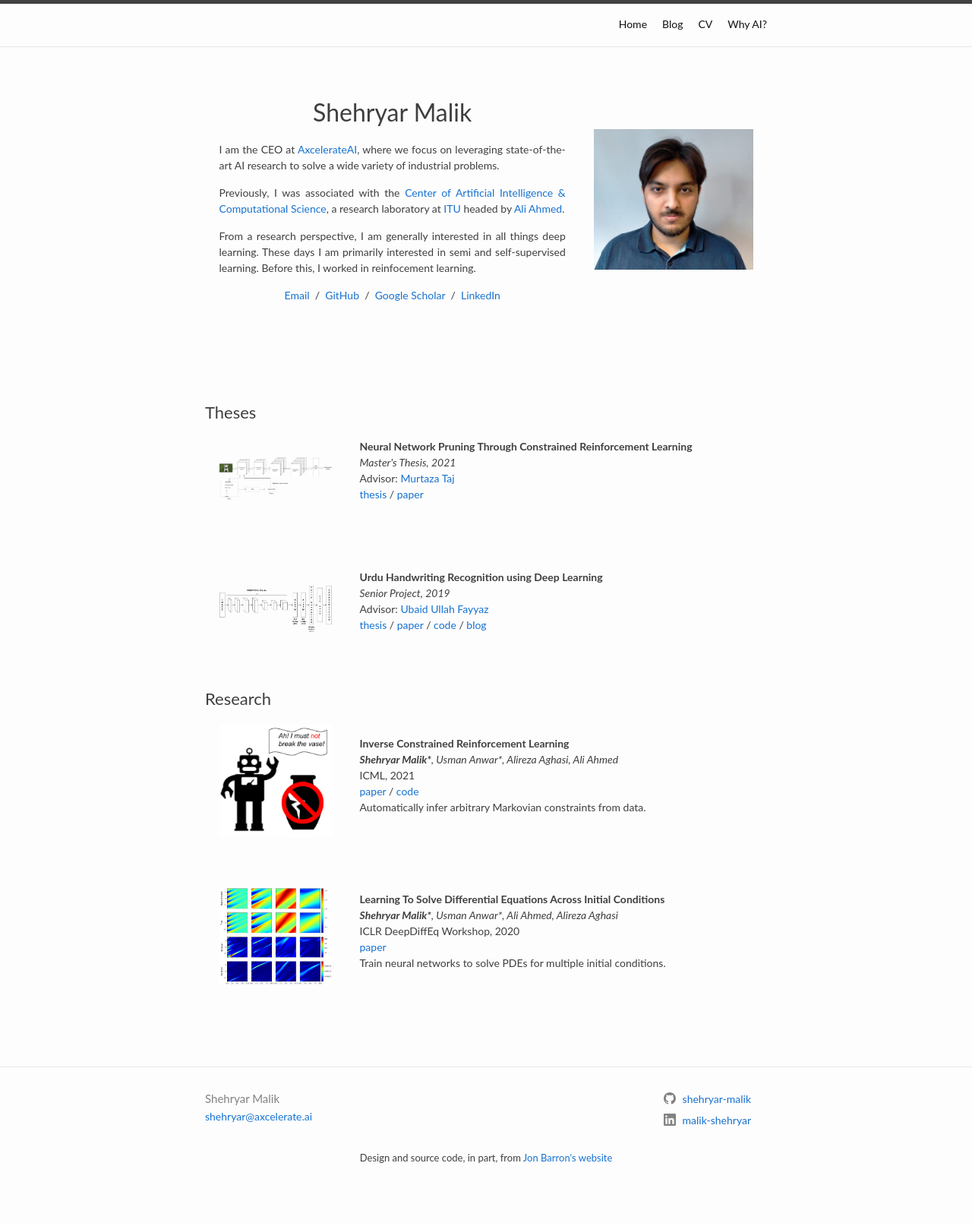
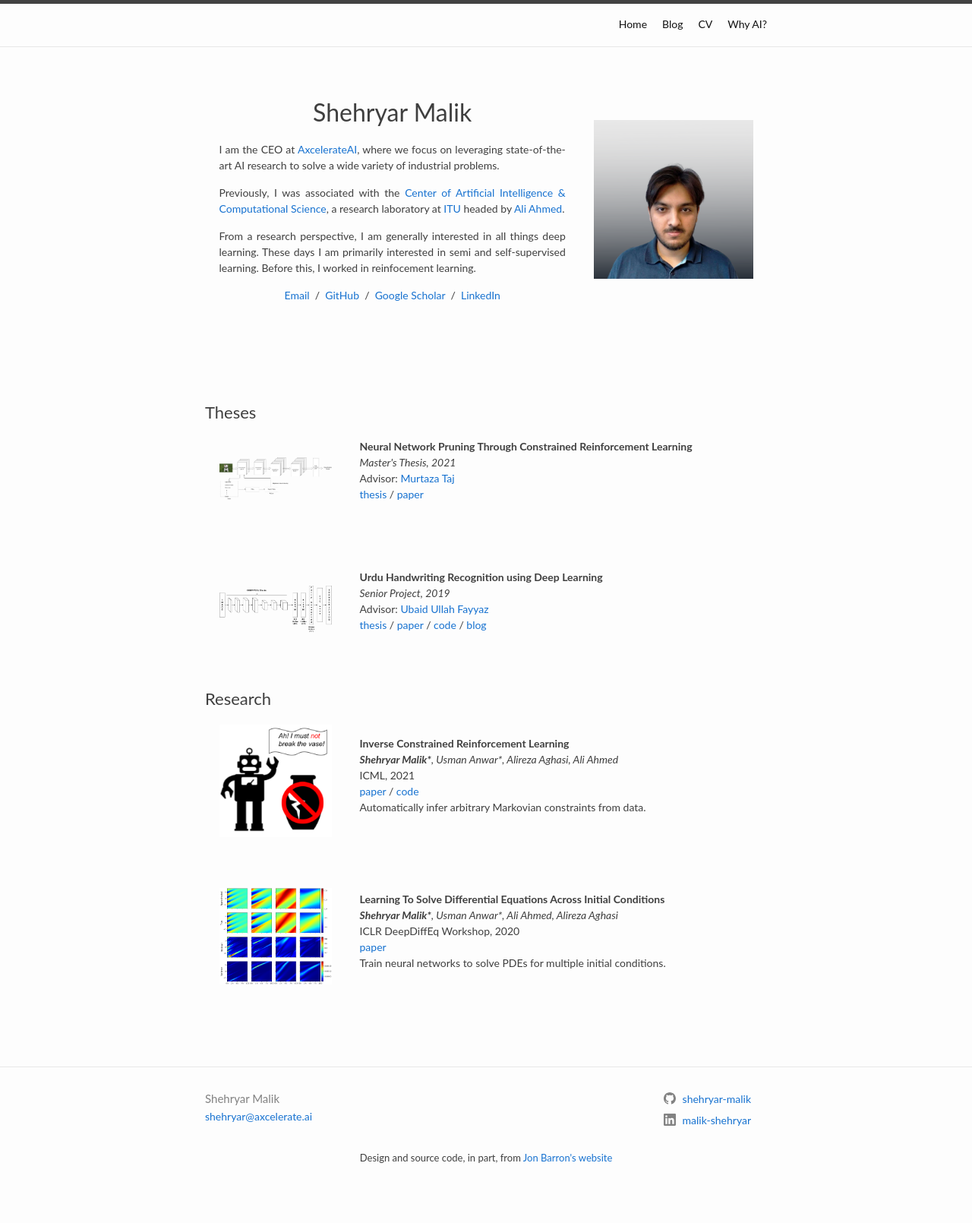
Before and after one commit to shehryar-malik/shehryar-malik.github.io, a Jekyll site: the page built from _layouts/home.html, in a window 1280 px wide. Shown: the whole page at 76% size. Built offline with Jekyll 4.4.1, drawn with Linux system fonts in a browser that asks for light colours.

Commit message:
Update picture

```diff
--- a/_layouts/home.html
+++ b/_layouts/home.html
@@ -43,7 +43,7 @@ permalink: /home/
                             </p>
                         </td>
                         <td style="padding:2.5%;width:30%;max-width:30%;border:none;border-collapse:collapse">
-                            <img style="width:100%;max-width:100%" alt="profile photo" src="{{site.baseurl}}/assets/me-new.jpeg">
+                            <img style="width:100%;max-width:100%" alt="profile photo" src="{{site.baseurl}}/assets/me-new-bg.png">
                         </td>
                     </tr>
                 </table>
```
Also changed, not shown: assets/me-new-bg.png (added).
